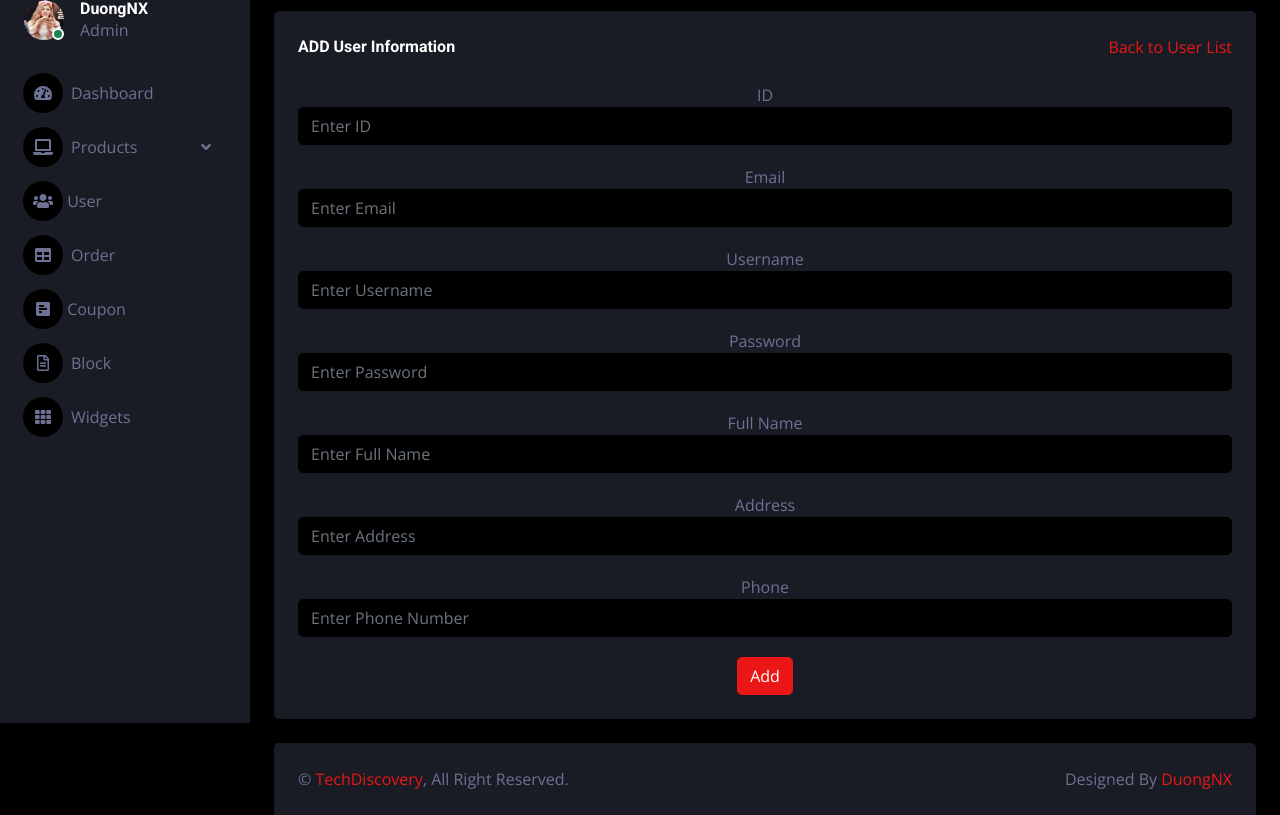
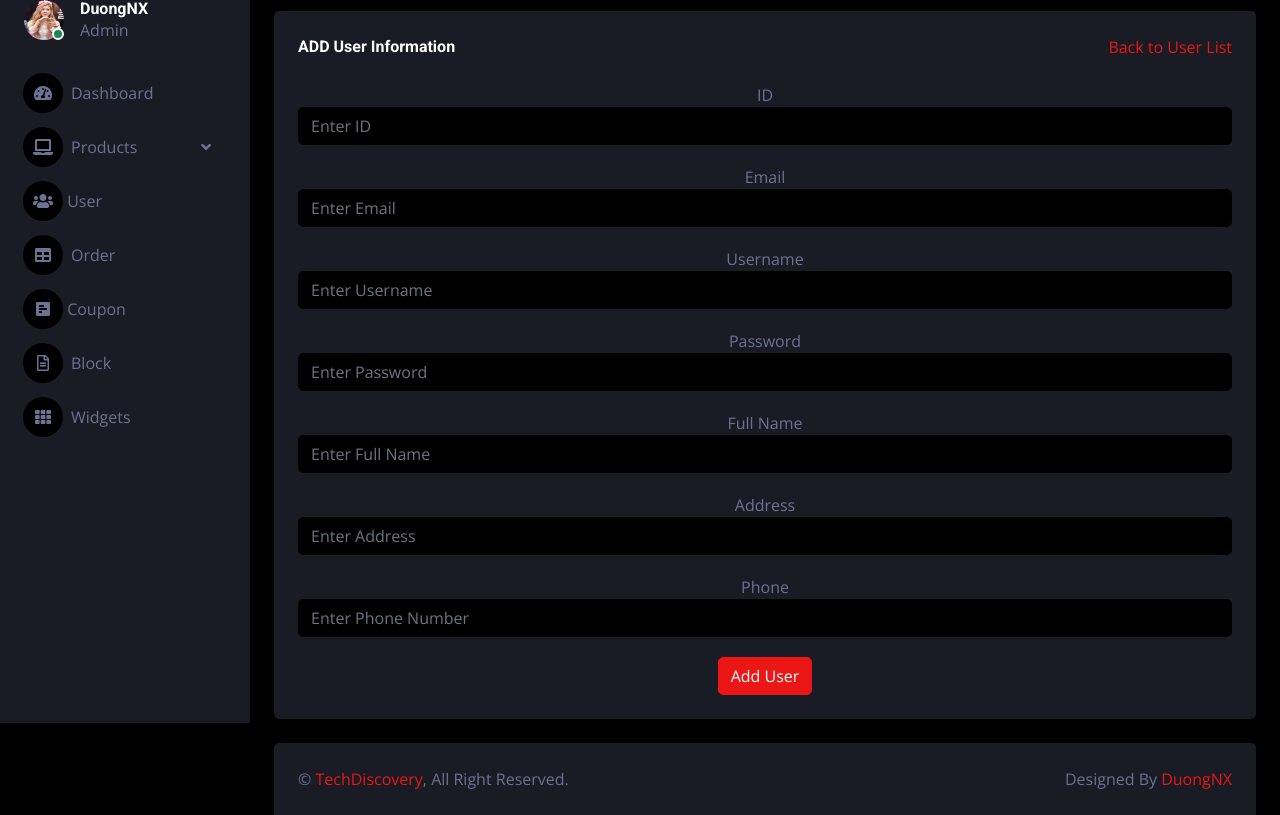
Before and after one commit to duongnx03/TechDiscover, a PHP site: page /admin/userlistadd.php in a window 1280 px wide. Shown: the part 77-892 px from the top of the page. Run offline with PHP 8.4, Linux system fonts and the light colour scheme; some libraries are stand-ins or nearby versions.

Commit message:
Update userlistadd.php 5:06 20/08/2023

```diff
--- a/admin/userlistadd.php
+++ b/admin/userlistadd.php
@@ -4,16 +4,17 @@ include "sidebar.php";
 include "navbar.php";
 include "class/user_class.php";
 
-    if ($_SERVER['REQUEST_METHOD'] === 'POST') {
-        $id = $_POST['id'];
-        $email = $_POST['email'];
-        $username = $_POST['username'];
-        $password = $_POST['password'];
-        $fullname = $_POST['fullname'];
-        $address = $_POST['address'];
-        $phone = $_POST['phone'];
+if ($_SERVER["REQUEST_METHOD"] == "POST") {
+    $email = $_POST["email"];
+    $username = $_POST["username"];
+    $password = $_POST["password"];
+    $fullname = $_POST["fullname"];
+    $address = $_POST["address"];
+    $phone = $_POST["phone"];
 
-    }
+    $user = new User();
+    $user->insert_user($email, $username, $password, $fullname, $address, $phone);
+}
 ?>
 
 <div class="container-fluid pt-4 px-4">
@@ -52,12 +53,10 @@ include "class/user_class.php";
                     <label for="phone">Phone</label>
                     <input name="phone" type="tel" class="form-control" required placeholder="Enter Phone Number">
                 </div>
-                <button type="submit" class="btn btn-primary">Add</button>
+                <button type="submit" class="btn btn-primary">Add User</button>
             </form>
         </div>
     </div>
 </div>
 
-<?php
-include "footer.php";
-?>
+<?php include "footer.php"; // Include your footer ?>
```
